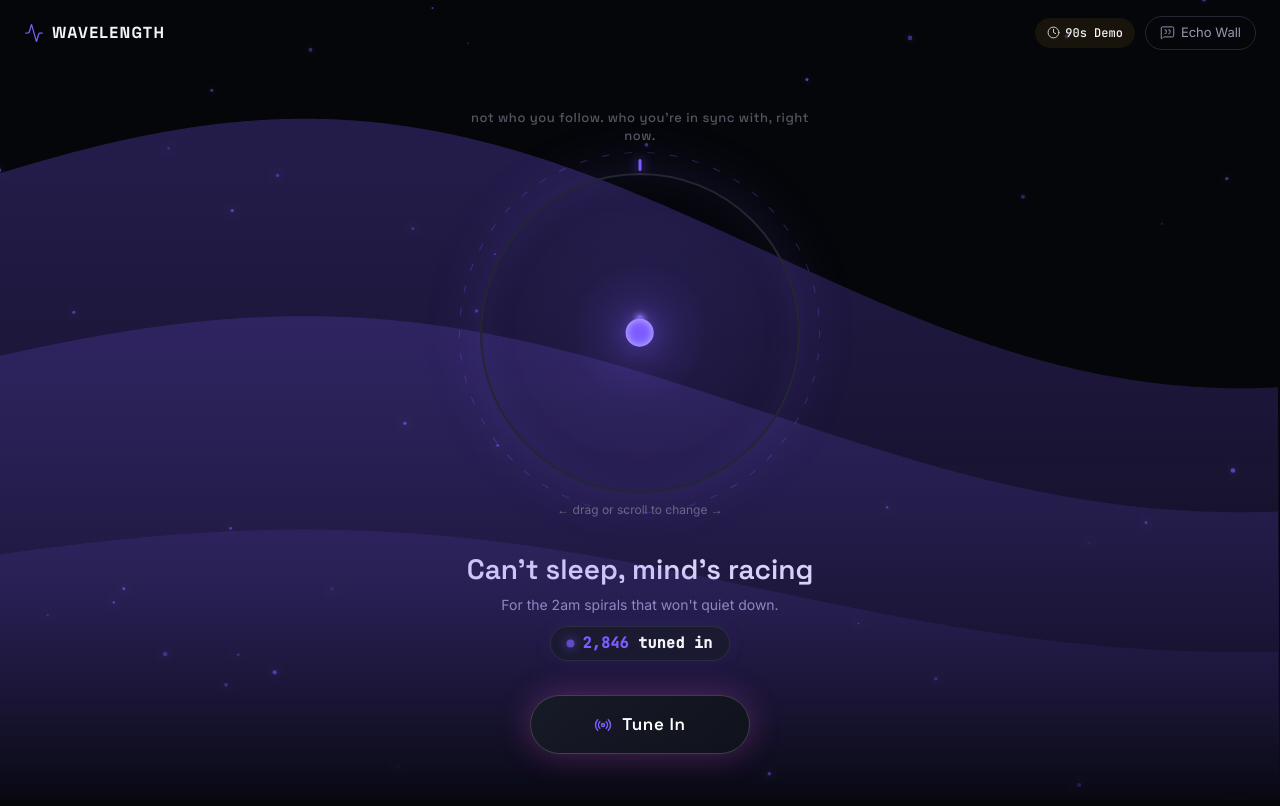
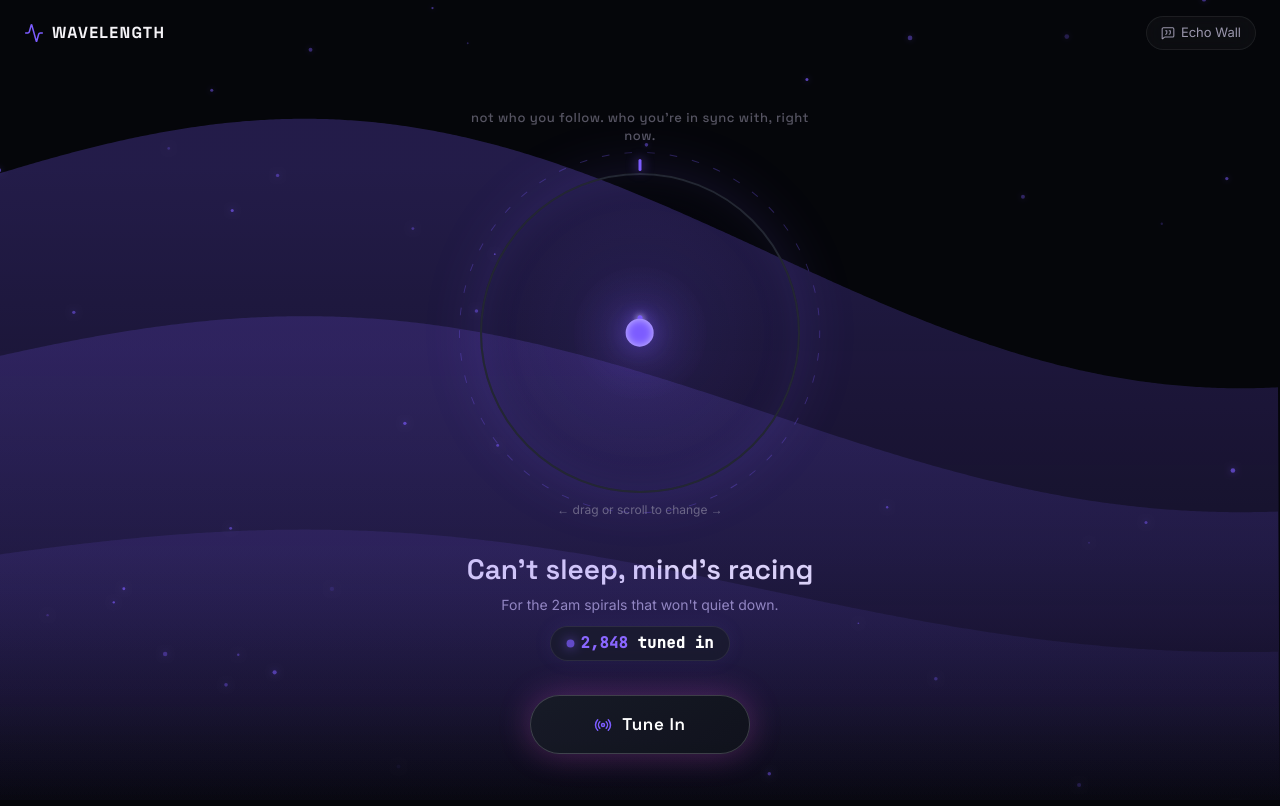
Before and after one commit to chetanbhagore/Wavelength, a React (Vite) app: page / in a window 1280 px wide. Built offline with nearby package versions, Linux system fonts and the light colour scheme.

Commit message:
feat(v2): complete sprint 4 - technical polish, accessibility & immersion finishing

```diff
--- a/src/App.jsx
+++ b/src/App.jsx
@@ -1,5 +1,5 @@
-import { useState, useCallback } from 'react';
-import { AnimatePresence } from 'framer-motion';
+import { useState, useCallback, useEffect } from 'react';
+import { AnimatePresence, motion } from 'framer-motion';
 import TopBar from './components/TopBar';
 import SyncOverlay from './components/SyncOverlay';
 import EchoModal from './components/EchoModal';
@@ -21,14 +21,43 @@ export default function App() {
   // 'tuner' | 'syncing' | 'room' | 'echoModal' | 'echoWall'
 
   const [demoMode, setDemoMode] = useState(true);
+  const [demoToast, setDemoToast] = useState(null);
   const [selectedFrequency, setSelectedFrequency] = useState(null);
   const [lastVisitedFrequencyId, setLastVisitedFrequencyId] = useLocalStorage('wavelength_last_visited_id', null);
   const [frequencyHistory, setFrequencyHistory] = useLocalStorage('wavelength_frequency_history', {});
   const [, setMyEchoes] = useLocalStorage('myEchoHistory', []);
 
   const handleToggleDemoMode = useCallback(() => {
-    setDemoMode((prev) => !prev);
+    setDemoMode((prev) => {
+      const next = !prev;
+      setDemoToast(next ? 'Demo Mode (90s sessions) Active' : 'Standard Mode (12m sessions) Active');
+      return next;
+    });
   }, []);
+
+  // Global Shift+D shortcut listener for judge inspection (Issue #29)
+  useEffect(() => {
+    const handleKeyDown = (e) => {
+      if (e.shiftKey && (e.key === 'D' || e.key === 'd')) {
+        const tag = document.activeElement?.tagName?.toLowerCase();
+        if (tag !== 'input' && tag !== 'textarea') {
+          e.preventDefault();
+          handleToggleDemoMode();
+        }
+      }
+    };
+    window.addEventListener('keydown', handleKeyDown);
+    return () => window.removeEventListener('keydown', handleKeyDown);
+  }, [handleToggleDemoMode]);
+
+  // Dismiss demo toast after 2.5s
+  useEffect(() => {
+    if (demoToast) {
+      const timer = setTimeout(() => setDemoToast(null), 2500);
+      return () => clearTimeout(timer);
+    }
+  }, [demoToast]);
+
 
   // ─── Direct Navigation ───
   const handleNavigateToEchoWall = useCallback(() => {
@@ -122,8 +151,52 @@ export default function App() {
       </main>
 
 
-      {/* Overlays */}
+      {/* Overlays & Notifications */}
       <AnimatePresence>
+        {demoToast && (
+          <motion.div
+            key="demoToast"
+            initial={{ opacity: 0, y: -20, scale: 0.9 }}
+            animate={{ opacity: 1, y: 0, scale: 1 }}
+            exit={{ opacity: 0, y: -15, scale: 0.9 }}
+            transition={{ duration: 0.25 }}
+            style={{
+              position: 'fixed',
+              top: '72px',
+              left: '50%',
+              transform: 'translateX(-50%)',
+              zIndex: 100,
+              padding: '8px 18px',
+              borderRadius: 'var(--radius-pill)',
+              background: 'rgba(23, 27, 39, 0.95)',
+              border: '1px solid var(--color-accent-live)',
+              boxShadow: '0 8px 30px rgba(0, 0, 0, 0.6), 0 0 16px rgba(255, 176, 32, 0.3)',
+              backdropFilter: 'blur(16px)',
+              display: 'flex',
+              alignItems: 'center',
+              gap: '8px',
+              pointerEvents: 'none',
+            }}
+          >
+            <span style={{
+              width: '6px',
+              height: '6px',
+              borderRadius: '50%',
+              backgroundColor: 'var(--color-accent-live)',
+              boxShadow: '0 0 8px var(--color-accent-live)',
+            }} />
+            <span style={{
+              fontFamily: 'var(--font-mono)',
+              fontSize: '12px',
+              fontWeight: 600,
+              color: 'var(--color-text-primary)',
+              letterSpacing: '0.02em',
+            }}>
+              {demoToast}
+            </span>
+          </motion.div>
+        )}
+
         {appState === 'syncing' && selectedFrequency && (
           <SyncOverlay
             key="sync"
--- a/src/components/FrequencyReadout.jsx
+++ b/src/components/FrequencyReadout.jsx
@@ -14,17 +14,35 @@ export default function FrequencyReadout({ frequency, visitInfo }) {
     setDisplayCount(frequency.liveCount);
   }
 
-  // Simulate live count fluctuation
+  // Simulate realistic Brownian motion stochastic fluctuation with mean reversion (Issue #34)
   useEffect(() => {
-    const interval = setInterval(() => {
-      setDisplayCount((prev) => {
-        const delta = Math.floor(Math.random() * 7) - 3; // -3 to +3
-        return Math.max(0, prev + delta);
+    const baseCount = frequency.liveCount;
+    let timer;
+
+    const tick = () => {
+      setDisplayCount((current) => {
+        // Mean-reverting drift pull toward base count
+        const drift = (baseCount - current) * 0.12;
+        // Gaussian-like Brownian shock
+        const shock = (Math.random() + Math.random() - 1) * 3.5;
+        // Occasional organic micro-spike (8% chance)
+        const spike = Math.random() < 0.08 ? (Math.random() < 0.5 ? -1 : 1) * Math.floor(Math.random() * 8 + 3) : 0;
+        const next = Math.round(current + drift + shock + spike);
+        return Math.max(8, next);
       });
-    }, 2500);
 
-    return () => clearInterval(interval);
-  }, [frequency.id]);
+      const nextDelay = 2000 + Math.random() * 1400;
+      timer = setTimeout(tick, nextDelay);
+    };
+
+    const initialDelay = setTimeout(tick, 2200);
+
+    return () => {
+      clearTimeout(timer);
+      clearTimeout(initialDelay);
+    };
+  }, [frequency.id, frequency.liveCount]);
+
 
   return (
     <div style={{
--- a/src/components/TopBar.jsx
+++ b/src/components/TopBar.jsx
@@ -1,7 +1,9 @@
-import { Activity, MessageSquareQuote, Radio, Clock } from 'lucide-react';
+import { Activity, MessageSquareQuote, Radio } from 'lucide-react';
 
 /**
- * Minimal top bar with branding, screen navigation, and demo mode toggle.
+ * Minimal top bar with branding and borderless glass navigation pills:
+ * - Soft borderless glass buttons that blend harmoniously into the header void (Issue #13).
+ * - Discrete double-click or long-press on logo toggles demo mode (Issue #29).
  */
 export default function TopBar({
   appState,
@@ -17,10 +19,13 @@ export default function TopBar({
       justifyContent: 'space-between',
       padding: '16px 24px',
       position: 'relative',
-      zIndex: 10,
+      zIndex: 20,
     }}>
+      {/* Brand logo & discrete demo trigger */}
       <div
         onClick={appState !== 'room' && appState !== 'syncing' ? onNavigateToTuner : undefined}
+        onDoubleClick={onToggleDemoMode}
+        title={demoMode ? "Wavelength (Demo Mode Active: 90s • Double-click or Shift+D to toggle)" : "Wavelength (Double-click or Shift+D for 90s demo)"}
         style={{
           display: 'flex',
           alignItems: 'center',
@@ -29,11 +34,29 @@ export default function TopBar({
           userSelect: 'none',
         }}
       >
+        <div style={{ position: 'relative', display: 'flex', alignItems: 'center' }}>
           <Activity
             size={20}
-          strokeWidth={1.5}
+            strokeWidth={1.8}
             style={{ color: 'var(--color-gradient-start)' }}
           />
+          {/* Subtle demo active indicator dot */}
+          {demoMode && (
+            <span
+              style={{
+                position: 'absolute',
+                top: '-2px',
+                right: '-2px',
+                width: '5px',
+                height: '5px',
+                borderRadius: '50%',
+                backgroundColor: 'var(--color-accent-live)',
+                boxShadow: '0 0 6px var(--color-accent-live)',
+              }}
+              title="Demo Mode: 90s sessions active"
+            />
+          )}
+        </div>
         <span style={{
           fontFamily: 'var(--font-display)',
           fontSize: '16px',
@@ -46,32 +69,9 @@ export default function TopBar({
         </span>
       </div>
 
-      <div style={{ display: 'flex', alignItems: 'center', gap: '10px' }}>
+      {/* Borderless Glass Navigation Pills */}
+      <div style={{ display: 'flex', alignItems: 'center', gap: '8px' }}>
         {appState === 'tuner' && (
-          <>
-            <button
-              onClick={onToggleDemoMode}
-              aria-label="Toggle Demo Mode"
-              title={demoMode ? "Demo Mode: 90s session" : "Full Mode: 12m session"}
-              style={{
-                display: 'inline-flex',
-                alignItems: 'center',
-                gap: '5px',
-                padding: '6px 12px',
-                borderRadius: 'var(--radius-pill)',
-                border: demoMode ? '1px solid var(--color-accent-live)' : '1px solid var(--color-border)',
-                background: demoMode ? 'rgba(255, 176, 32, 0.08)' : 'var(--color-surface)',
-                color: demoMode ? 'var(--color-accent-live)' : 'var(--color-text-secondary)',
-                fontSize: '12px',
-                fontFamily: 'var(--font-mono)',
-                cursor: 'pointer',
-                transition: 'all 0.2s ease',
-              }}
-            >
-              <Clock size={13} strokeWidth={1.5} />
-              <span>{demoMode ? '90s Demo' : '12m Standard'}</span>
-            </button>
-
           <button
             onClick={onNavigateToEchoWall}
             aria-label="View Echo Wall"
@@ -81,8 +81,9 @@ export default function TopBar({
               gap: '6px',
               padding: '6px 14px',
               borderRadius: 'var(--radius-pill)',
-              border: '1px solid var(--color-border)',
-              background: 'var(--color-surface)',
+              border: '1px solid rgba(255, 255, 255, 0.07)',
+              background: 'rgba(255, 255, 255, 0.03)',
+              backdropFilter: 'blur(12px)',
               color: 'var(--color-text-secondary)',
               fontSize: '13px',
               fontFamily: 'var(--font-body)',
@@ -90,18 +91,19 @@ export default function TopBar({
               transition: 'all 0.2s ease',
             }}
             onMouseEnter={(e) => {
-              e.currentTarget.style.borderColor = 'var(--color-gradient-start)';
+              e.currentTarget.style.borderColor = 'rgba(124, 92, 255, 0.4)';
               e.currentTarget.style.color = 'var(--color-text-primary)';
+              e.currentTarget.style.background = 'rgba(124, 92, 255, 0.08)';
             }}
             onMouseLeave={(e) => {
-              e.currentTarget.style.borderColor = 'var(--color-border)';
+              e.currentTarget.style.borderColor = 'rgba(255, 255, 255, 0.07)';
               e.currentTarget.style.color = 'var(--color-text-secondary)';
+              e.currentTarget.style.background = 'rgba(255, 255, 255, 0.03)';
             }}
           >
-            <MessageSquareQuote size={15} strokeWidth={1.5} />
+            <MessageSquareQuote size={14} strokeWidth={1.8} />
             <span>Echo Wall</span>
           </button>
-        </>
         )}
 
         {appState === 'echoWall' && (
@@ -114,8 +116,9 @@ export default function TopBar({
               gap: '6px',
               padding: '6px 14px',
               borderRadius: 'var(--radius-pill)',
-              border: '1px solid var(--color-border)',
-              background: 'var(--color-surface)',
+              border: '1px solid rgba(255, 255, 255, 0.07)',
+              background: 'rgba(255, 255, 255, 0.03)',
+              backdropFilter: 'blur(12px)',
               color: 'var(--color-text-secondary)',
               fontSize: '13px',
               fontFamily: 'var(--font-body)',
@@ -123,15 +126,17 @@ export default function TopBar({
               transition: 'all 0.2s ease',
             }}
             onMouseEnter={(e) => {
-              e.currentTarget.style.borderColor = 'var(--color-gradient-start)';
+              e.currentTarget.style.borderColor = 'rgba(124, 92, 255, 0.4)';
               e.currentTarget.style.color = 'var(--color-text-primary)';
+              e.currentTarget.style.background = 'rgba(124, 92, 255, 0.08)';
             }}
             onMouseLeave={(e) => {
-              e.currentTarget.style.borderColor = 'var(--color-border)';
+              e.currentTarget.style.borderColor = 'rgba(255, 255, 255, 0.07)';
               e.currentTarget.style.color = 'var(--color-text-secondary)';
+              e.currentTarget.style.background = 'rgba(255, 255, 255, 0.03)';
             }}
           >
-            <Radio size={15} strokeWidth={1.5} />
+            <Radio size={14} strokeWidth={1.8} />
             <span>Tuner</span>
           </button>
         )}
```
Also changed, not shown: src/index.css (+22 -6 lines), 2 other files (tests, documents, lock files or other folders). Lines whose indentation alone changed are shown as unchanged.
